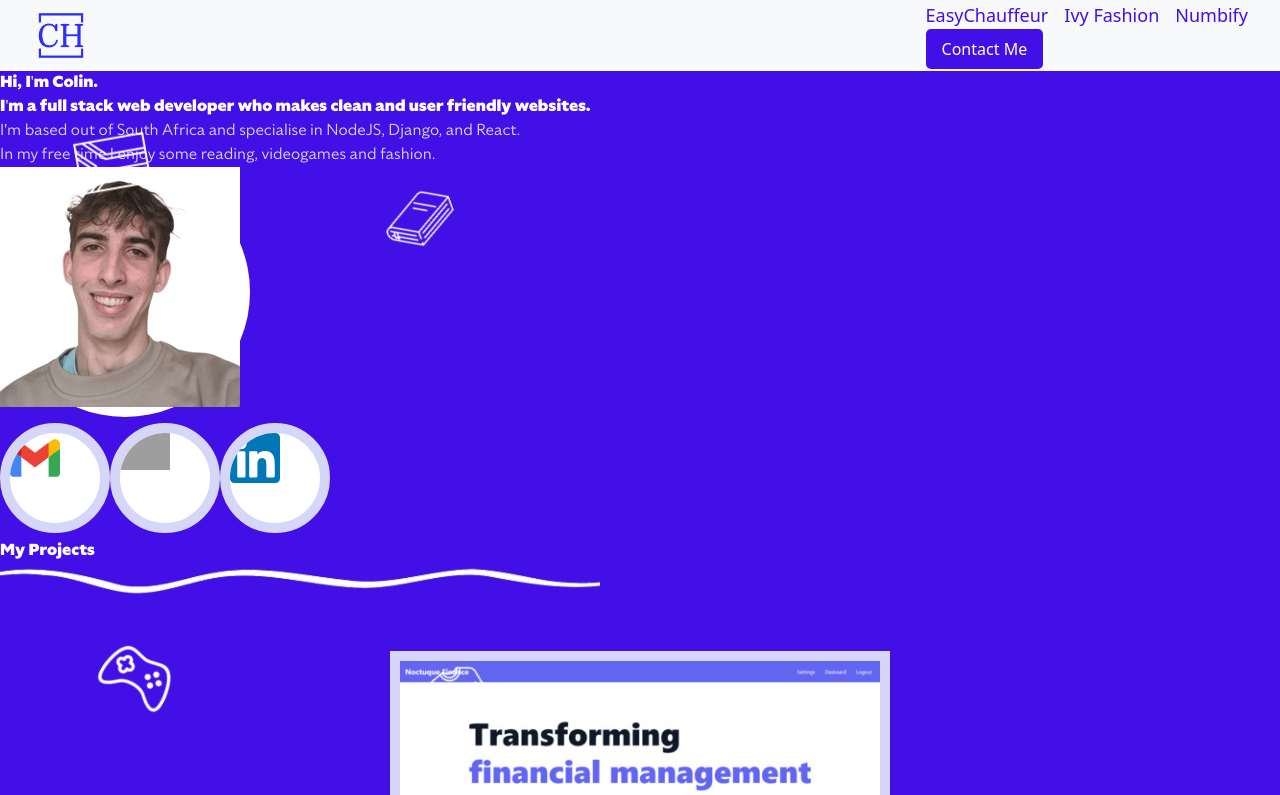
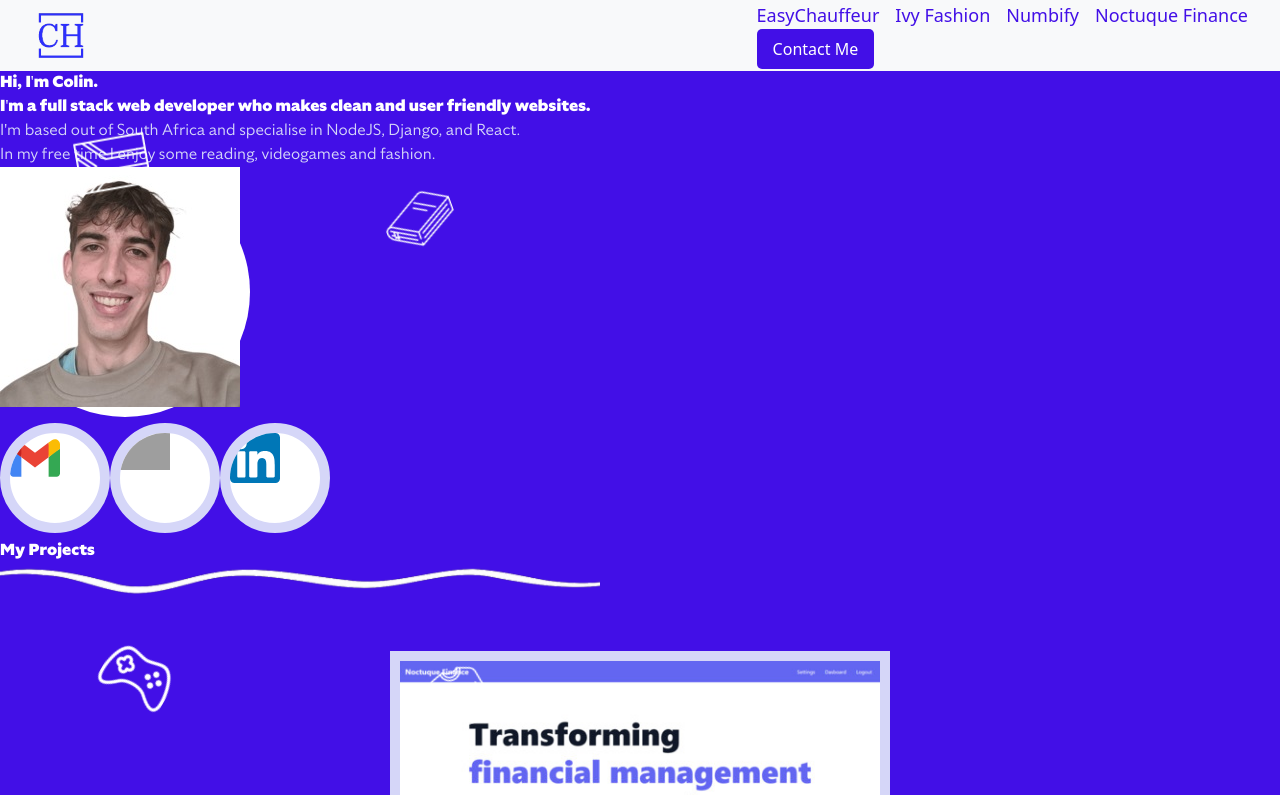
Before and after one commit to Colin-Harwood/Portfolio-Website, a React (Vite) app in the folder Portfolio-website/: page / in a window 1280 px wide. Shown: the top 795 px of the page. Built offline with nearby package versions, Linux system fonts and the light colour scheme; grey boxes are pictures that could not be loaded.

Commit message:
Update responsive behavior of Navbar

```diff
--- a/Portfolio-website/src/components/Navbar.css
+++ b/Portfolio-website/src/components/Navbar.css
@@ -26,9 +26,9 @@
     cursor: pointer;
   }
 
-@media (max-width: 459px) {
+@media (max-width: 727px) {
     .links a{
-        visibility: hidden;
+      display: none;
     }
 }
 
--- a/Portfolio-website/src/components/Navbar.jsx
+++ b/Portfolio-website/src/components/Navbar.jsx
@@ -14,6 +14,7 @@ const Navbar = () => {
           <a href="/EasyChauffeur">EasyChauffeur</a>
           <a href="/IvyFashion">Ivy Fashion</a>
           <a href="/Numbify">Numbify</a>
+          <a href="/NoctuqueFinance">Noctuque Finance</a>
         </div>
         <div className="contact">
         <Link to="/#contact-section">
```
